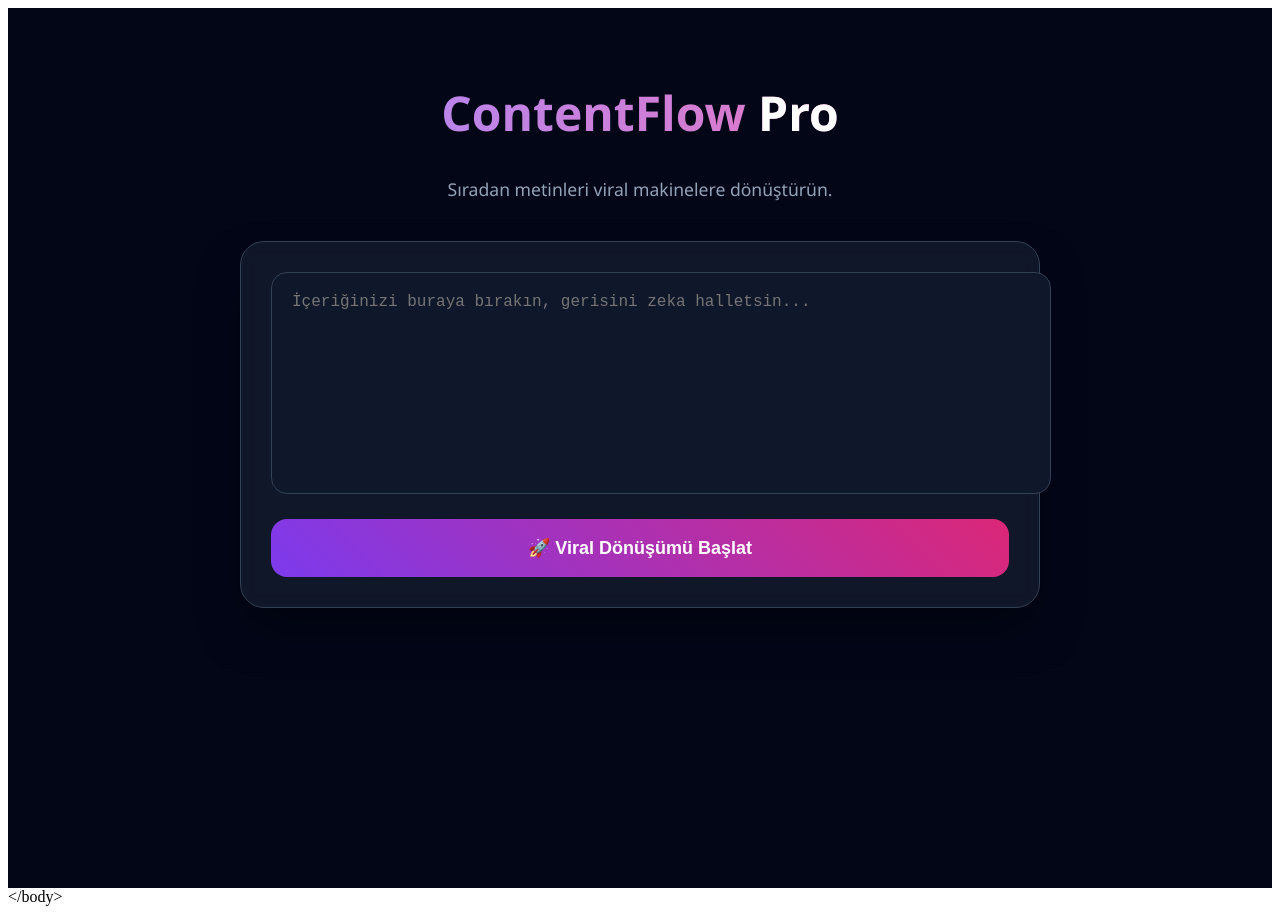
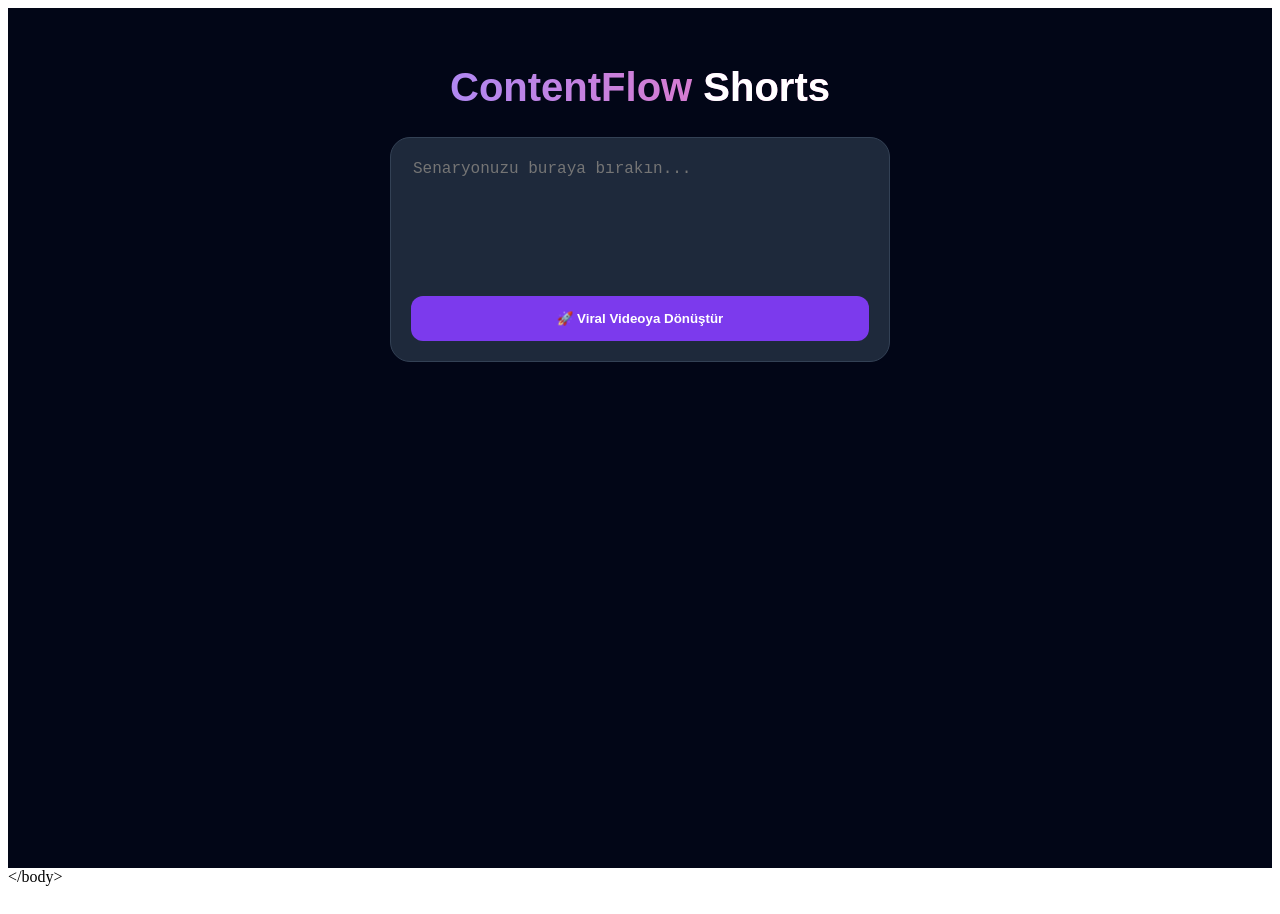
Before and after one commit to museeconcept34-hub/ContentFlowAI_V1, a React (Vite) app: page / in a window 1280 px wide. Built offline with nearby package versions, Linux system fonts and the light colour scheme.

Commit message:
main.jsx

```diff
--- a/main.jsx
+++ b/main.jsx
@@ -1,74 +1,63 @@
-import React, { useState, useEffect } from 'react';
+import React, { useState } from 'react';
 import { createRoot } from 'react-dom/client';
 
 const ContentFlowAI = () => {
   const [input, setInput] = useState('');
   const [loading, setLoading] = useState(false);
   const [results, setResults] = useState(null);
-  const [viralScore, setViralScore] = useState(0);
 
   const processContent = () => {
     if (!input) return;
     setLoading(true);
 
-    // Şaşırtıcı etki için yapay bekleme süresi
     setTimeout(() => {
       const sentences = input.split(/[.!?]/).filter(s => s.trim().length > 0);
       const title = sentences[0] || "Yeni İçerik";
-      const mainPoint = sentences[1] || "Geleceğin teknolojisi burada.";
 
       setResults({
-        tiktok: `📌 TIKTOK STRATEJİSİ\n\n🔥 KANCA (İlk 3 sn): "${title.toUpperCase()}"\n\n🎬 GÖRSEL PLAN: Ekranın tam ortasında büyük metinler belirsin. Arka planda hızlı geçişli stok videolar kullan.\n\n✍️ ALT YAZI: ${input.substring(0, 100)}...\n\n#viral #yapayzeka #gelecek`,
-        midjourney: `🎨 GÖRSEL PROMPT (Midjourney/DALL-E)\n\n"Cinematic shot, hyper-realistic, 8k, related to ${title.substring(0, 30)}, futuristic lighting, deep purple and neon blue accents, ultra-detailed --v 6.0"`,
-        instagram: `📸 INSTAGRAM CAROUSEL\n\nSlayt 1: ${title}\nSlayt 2: Neden önemli?\nSlayt 3: ${mainPoint}\nSlayt 4: Hemen başlayın!\n\n#kesfet #premium #ai`
+        hook: sentences[0]?.toUpperCase() || "BUNU MUTLAKA İZLEYİN!",
+        voiceover: `🎙️ SESLENDİRME METNİ:\n\n"Hey! ${sentences[0]}. Peki ${sentences[1] || 'bunu biliyor muydunuz?'} İşte detaylar: ${input.substring(0, 150)}..."`,
+        scenes: `🎬 VİDEO KURGU PLANI:\n\n1. SAHNE: (0-3sn) Ekranda "${title}" yazısı yanıp sönsün.\n2. SAHNE: (3-10sn) Konuyla ilgili hızlı stok görüntüler.\n3. SAHNE: (10-15sn) Alt yazı: "Takip etmeyi unutma!"`,
+        prompt: `🎨 AI GÖRSEL KOMUTU:\n\n"Hyper-realistic cinematic scene, futuristic style, related to ${title.substring(0, 20)}, 8k, neon lighting --v 6.0"`
       });
-      setViralScore(Math.floor(Math.random() * (98 - 85 + 1) + 85)); // 85-98 arası gerçekçi puan
       setLoading(false);
-    }, 2000);
+    }, 1500);
   };
 
   return (
-    <div style={{ backgroundColor: '#020617', color: '#f8fafc', minHeight: '100vh', padding: '40px 20px', fontFamily: "'Segoe UI', Tahoma, Geneva, Verdana, sans-serif" }}>
-      <div style={{ maxWidth: '800px', margin: '0 auto' }}>
-        <div style={{ textAlign: 'center', marginBottom: '40px' }}>
-          <h1 style={{ fontSize: '3rem', fontWeight: '800', background: 'linear-gradient(to right, #a78bfa, #f472b6)', WebkitBackgroundClip: 'text', WebkitTextFillColor: 'transparent' }}>
-            ContentFlow <span style={{ color: '#fff', WebkitTextFillColor: '#fff' }}>Pro</span>
-          </h1>
-          <p style={{ color: '#94a3b8', fontSize: '1.1rem' }}>Sıradan metinleri viral makinelere dönüştürün.</p>
-        </div>
+    <div style={{ backgroundColor: '#020617', color: '#f8fafc', minHeight: '100vh', padding: '30px 15px', fontFamily: 'sans-serif' }}>
+      <div style={{ maxWidth: '500px', margin: '0 auto' }}>
+        <h1 style={{ textAlign: 'center', background: 'linear-gradient(to right, #a78bfa, #f472b6)', WebkitBackgroundClip: 'text', WebkitTextFillColor: 'transparent', fontSize: '2.5rem' }}>ContentFlow <span style={{color: '#fff', WebkitTextFillColor: '#fff'}}>Shorts</span></h1>
 
-        <div style={{ background: 'rgba(30, 41, 59, 0.5)', backdropFilter: 'blur(10px)', border: '1px solid #334155', borderRadius: '24px', padding: '30px', boxShadow: '0 25px 50px -12px rgba(0, 0, 0, 0.5)' }}>
+        <div style={{ background: '#1e293b', borderRadius: '20px', padding: '20px', marginTop: '20px', border: '1px solid #334155' }}>
           <textarea
             value={input}
             onChange={(e) => setInput(e.target.value)}
-            placeholder="İçeriğinizi buraya bırakın, gerisini zeka halletsin..."
-            style={{ width: '100%', height: '180px', backgroundColor: '#0f172a', border: '1px solid #334155', borderRadius: '16px', padding: '20px', color: '#e2e8f0', fontSize: '16px', marginBottom: '20px', resize: 'none', outline: 'none' }}
+            placeholder="Senaryonuzu buraya bırakın..."
+            style={{ width: '100%', height: '120px', background: 'transparent', border: 'none', color: 'white', fontSize: '16px', outline: 'none', resize: 'none' }}
           />
           <button
             onClick={processContent}
             disabled={loading}
-            style={{ width: '100%', padding: '18px', background: 'linear-gradient(45deg, #7c3aed, #db2777)', color: 'white', border: 'none', borderRadius: '16px', fontWeight: 'bold', fontSize: '18px', cursor: 'pointer', transition: 'transform 0.2s' }}
+            style={{ width: '100%', padding: '15px', background: '#7c3aed', color: 'white', border: 'none', borderRadius: '12px', fontWeight: 'bold', cursor: 'pointer', marginTop: '10px' }}
           >
-            {loading ? '⚡ Analiz Ediliyor...' : '🚀 Viral Dönüşümü Başlat'}
+            {loading ? '⚡ Video Stratejisi Hazırlanıyor...' : '🚀 Viral Videoya Dönüştür'}
           </button>
         </div>
 
         {results && !loading && (
-          <div style={{ marginTop: '40px', animation: 'fadeIn 0.5s ease-in' }}>
-            <div style={{ display: 'flex', alignItems: 'center', justifyContent: 'center', marginBottom: '30px', padding: '15px', borderRadius: '12px', background: 'rgba(16, 185, 129, 0.1)', border: '1px solid #10b981' }}>
-              <span style={{ fontSize: '24px', marginRight: '10px' }}>🔥</span>
-              <span style={{ fontWeight: 'bold' }}>VİRAL POTANSİYEL SKORU: %{viralScore}</span>
+          <div style={{ marginTop: '20px', animation: 'fadeIn 0.5s' }}>
+            <div style={{ background: 'rgba(239, 68, 68, 0.1)', padding: '15px', borderRadius: '12px', borderLeft: '4px solid #ef4444', marginBottom: '10px' }}>
+              <h4 style={{ color: '#ef4444', margin: '0 0 5px 0' }}>🔥 VİRAL KANCA (Hook)</h4>
+              <p style={{ margin: 0, fontSize: '14px', fontWeight: 'bold' }}>{results.hook}</p>
             </div>
-
-            <div style={{ display: 'grid', gridTemplateColumns: '1fr', gap: '20px' }}>
-              <div style={{ background: '#1e293b', padding: '25px', borderRadius: '20px', borderLeft: '6px solid #a78bfa' }}>
-                <h3 style={{ color: '#a78bfa', marginTop: 0 }}>🎨 GÖRSEL ÜRETİM KOMUTU (AI)</h3>
-                <code style={{ color: '#cbd5e1', fontSize: '14px', lineHeight: '1.6' }}>{results.midjourney}</code>
-              </div>
-              <div style={{ background: '#1e293b', padding: '25px', borderRadius: '20px', borderLeft: '6px solid #ef4444' }}>
-                <h3 style={{ color: '#ef4444', marginTop: 0 }}>🎥 TIKTOK / REELS MASTER PLAN</h3>
-                <pre style={{ whiteSpace: 'pre-wrap', color: '#cbd5e1' }}>{results.tiktok}</pre>
-              </div>
+            <div style={{ background: '#1e293b', padding: '15px', borderRadius: '12px', marginBottom: '10px' }}>
+              <h4 style={{ color: '#a78bfa', margin: '0 0 5px 0' }}>🎙️ SESLENDİRME (Script)</h4>
+              <p style={{ margin: 0, fontSize: '14px', whiteSpace: 'pre-wrap' }}>{results.voiceover}</p>
+            </div>
+            <div style={{ background: '#1e293b', padding: '15px', borderRadius: '12px' }}>
+              <h4 style={{ color: '#3b82f6', margin: '0 0 5px 0' }}>🎬 KURGU PLANI</h4>
+              <p style={{ margin: 0, fontSize: '14px', whiteSpace: 'pre-wrap' }}>{results.scenes}</p>
             </div>
           </div>
         )}
```
